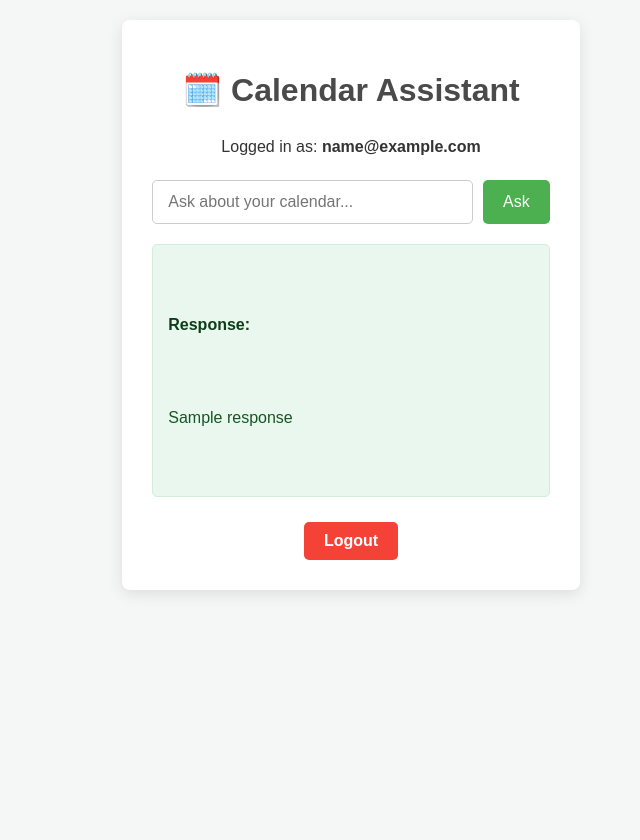
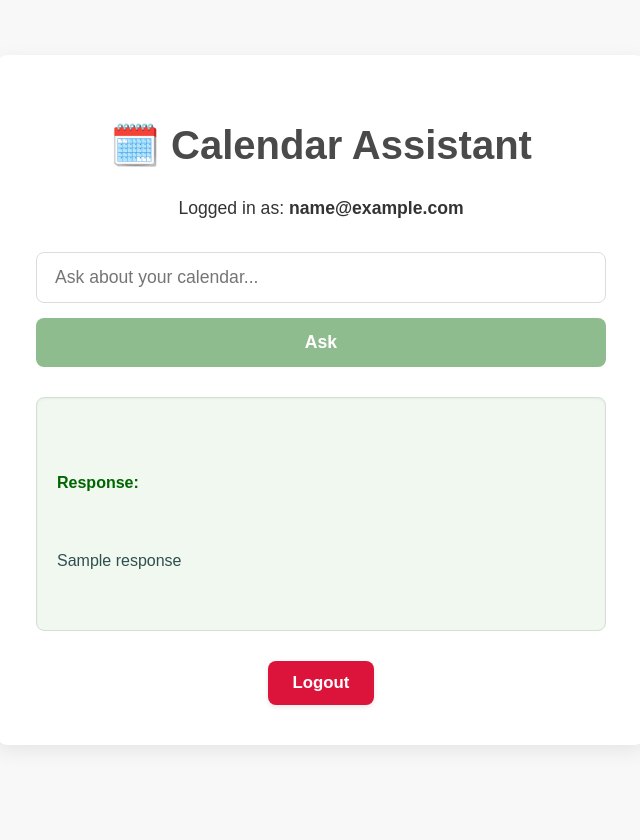
Before and after one commit to devyani1512/calen, a Flask app: template templates/index.html in a window 1280 px wide. Shown: the whole page, without its empty margins (319-959 px from the left). After the commit the page ends 747 px from the top, so only its background shows below. Run offline with Flask 3, Linux system fonts and the light colour scheme; the template is opened without the code that fills it: most values are stand-ins (such as "Sample title", 1, 10 or a date in 2020); parts of the project's set-up code (start-up, migrations or seed data) failed here and were passed over.

Commit message:
Update style.css

```diff
--- a/static/style.css
+++ b/static/style.css
@@ -1,120 +1,219 @@
 /* static/style.css */
+
+/* Full screen and white-beige theme */
+html, body {
+    margin: 0;
+    padding: 0;
+    width: 100%;
+    min-height: 100vh; /* Ensures full height for both desktop and mobile */
+    font-family: 'Arial', sans-serif; /* A clean, widely available font */
+    color: #333; /* Dark grey for text */
+}
+
 body {
-    font-family: Arial, sans-serif;
-    background-color: #f4f7f6;
-    color: #333;
-    margin: 0;
-    padding: 20px;
+    background-color: #F8F8F8; /* Light white-beige for the background */
+    display: flex;
+    justify-content: center; /* Center horizontally */
+    align-items: center; /* Center vertically */
+    padding: 20px; /* Some padding around the edge */
+    box-sizing: border-box; /* Include padding in element's total width and height */
+}
+
+/* Page wrapper for full-screen content alignment */
+.page-wrapper {
     display: flex;
     justify-content: center;
-    align-items: flex-start; /* Align to top */
-    min-height: 100vh;
+    align-items: center;
+    width: 100%;
+    min-height: calc(100vh - 40px); /* Account for body padding */
+    box-sizing: border-box;
 }
 
 .container {
-    background-color: #ffffff;
-    padding: 30px;
-    border-radius: 8px;
-    box-shadow: 0 4px 15px rgba(0, 0, 0, 0.1);
+    background-color: #FFFFFF; /* Pure white for the main content box */
+    padding: 40px; /* More padding for a softer feel */
+    border-radius: 12px; /* Slightly more rounded corners */
+    box-shadow: 0 6px 20px rgba(0, 0, 0, 0.08); /* Softer, more spread out shadow */
     width: 100%;
-    max-width: 600px;
+    max-width: 650px; /* Slightly wider max-width for better laptop experience */
     text-align: center;
+    box-sizing: border-box;
+    /* Added for responsiveness on smaller screens */
+    margin: 0 auto; /* Center container if max-width is not reached */
 }
 
+/* Typography */
 h1 {
-    color: #4a4a4a;
+    color: #4A4A4A; /* Slightly darker grey for headings */
     margin-bottom: 25px;
-    font-size: 2em;
+    font-size: 2.5em; /* Larger heading */
+    font-weight: bold;
 }
 
 p {
     margin-bottom: 15px;
     line-height: 1.6;
+    font-size: 1.1em; /* Slightly larger text */
 }
 
+/* Form Elements */
 .query-form {
     display: flex;
-    gap: 10px;
-    margin-top: 20px;
-    margin-bottom: 20px;
+    flex-direction: column; /* Stack input and button on small screens */
+    gap: 15px; /* More space between elements */
+    margin-top: 30px;
+    margin-bottom: 25px;
 }
 
 .query-form input[type="text"] {
     flex-grow: 1;
-    padding: 12px 15px;
-    border: 1px solid #ccc;
-    border-radius: 5px;
-    font-size: 1em;
+    padding: 14px 18px; /* Larger padding for input */
+    border: 1px solid #DCDCDC; /* Lighter border */
+    border-radius: 8px; /* More rounded */
+    font-size: 1.1em;
+    outline: none; /* Remove default outline */
+    transition: border-color 0.2s ease, box-shadow 0.2s ease;
+}
+
+.query-form input[type="text"]:focus {
+    border-color: #B0C4DE; /* Light blue on focus */
+    box-shadow: 0 0 0 3px rgba(176, 196, 222, 0.3); /* Subtle blue glow */
 }
 
 .query-form button {
-    padding: 12px 20px;
-    background-color: #4CAF50; /* Green */
+    padding: 14px 25px; /* Larger padding for button */
+    background-color: #8FBC8F; /* Soft green */
     color: white;
     border: none;
-    border-radius: 5px;
+    border-radius: 8px; /* More rounded */
     cursor: pointer;
-    font-size: 1em;
-    transition: background-color 0.3s ease;
+    font-size: 1.1em;
+    font-weight: bold;
+    transition: background-color 0.3s ease, transform 0.1s ease;
 }
 
 .query-form button:hover {
-    background-color: #45a049;
+    background-color: #7B9F7B; /* Darker green on hover */
+    transform: translateY(-1px); /* Slight lift effect */
 }
 
+.query-form button:active {
+    transform: translateY(0);
+}
+
+/* Response Box */
 .response-box {
-    background-color: #e9f7ef; /* Light green */
-    border: 1px solid #d4edda;
-    border-radius: 5px;
-    padding: 15px;
-    margin-top: 20px;
+    background-color: #F0F8F0; /* Very light green, almost white-green */
+    border: 1px solid #D4E0D4; /* Soft green border */
+    border-radius: 8px;
+    padding: 20px;
+    margin-top: 30px;
     text-align: left;
     white-space: pre-wrap; /* Preserve whitespace and line breaks */
     word-wrap: break-word; /* Break long words */
-    color: #155724; /* Dark green text */
+    color: #2F4F4F; /* Dark slate grey for response text */
+    box-shadow: inset 0 1px 3px rgba(0, 0, 0, 0.05); /* Subtle inner shadow */
+}
+
+.response-box p {
+    margin-bottom: 0; /* Remove bottom margin from last paragraph */
+    font-size: 1em; /* Keep response text standard size */
 }
 
 .response-box strong {
-    color: #0d3d19;
+    color: #006400; /* Dark green for strong text in response */
 }
 
-
+/* Action Buttons (Login/Logout) */
 .actions {
-    margin-top: 25px;
+    margin-top: 30px;
 }
 
 .button {
     display: inline-block;
-    padding: 10px 20px;
-    border-radius: 5px;
+    padding: 12px 25px;
+    border-radius: 8px;
     text-decoration: none;
     font-weight: bold;
-    transition: background-color 0.3s ease;
+    font-size: 1.05em;
+    transition: background-color 0.3s ease, transform 0.1s ease;
+    box-shadow: 0 2px 5px rgba(0, 0, 0, 0.1); /* Subtle button shadow */
 }
 
 .login-button {
-    background-color: #4285F4; /* Google Blue */
+    background-color: #6495ED; /* Cornflower Blue */
     color: white;
 }
 
 .login-button:hover {
-    background-color: #357ae8;
+    background-color: #5B89D0;
+    transform: translateY(-1px);
 }
 
 .logout-button {
-    background-color: #f44336; /* Red */
+    background-color: #DC143C; /* Crimson Red */
     color: white;
 }
 
 .logout-button:hover {
-    background-color: #da190b;
+    background-color: #C00F2F;
+    transform: translateY(-1px);
 }
 
+/* Error Message */
 .error-message {
-    color: #d8000c; /* Dark red */
-    background-color: #ffbaba; /* Light red */
-    border: 1px solid #d8000c;
-    border-radius: 5px;
-    padding: 10px;
-    margin-top: 20px;
+    color: #B22222; /* Firebrick red */
+    background-color: #FFDCDC; /* Lighter red background */
+    border: 1px solid #DC143C;
+    border-radius: 8px;
+    padding: 12px;
+    margin-top: 25px;
+    font-weight: bold;
 }
+
+/* Responsive adjustments */
+@media (max-width: 768px) {
+    body {
+        padding: 15px;
+        align-items: flex-start; /* Align to top on smaller screens */
+    }
+
+    .page-wrapper {
+        min-height: auto; /* Allow height to adjust naturally */
+        padding: 15px 0; /* Add vertical padding */
+    }
+
+    .container {
+        padding: 25px; /* Reduce padding on small screens */
+        border-radius: 8px;
+        box-shadow: 0 3px 10px rgba(0, 0, 0, 0.07);
+    }
+
+    h1 {
+        font-size: 2em; /* Smaller heading on mobile */
+    }
+
+    .query-form {
+        flex-direction: column; /* Ensure stacked on small screens */
+    }
+
+    .query-form input,
+    .query-form button,
+    .button {
+        padding: 12px 15px; /* Slightly smaller padding for controls */
+        font-size: 1em;
+    }
+
+    .response-box, .error-message {
+        padding: 15px;
+    }
+}
+
+@media (max-width: 480px) {
+    .container {
+        padding: 20px;
+    }
+    h1 {
+        font-size: 1.8em;
+    }
+}
```
